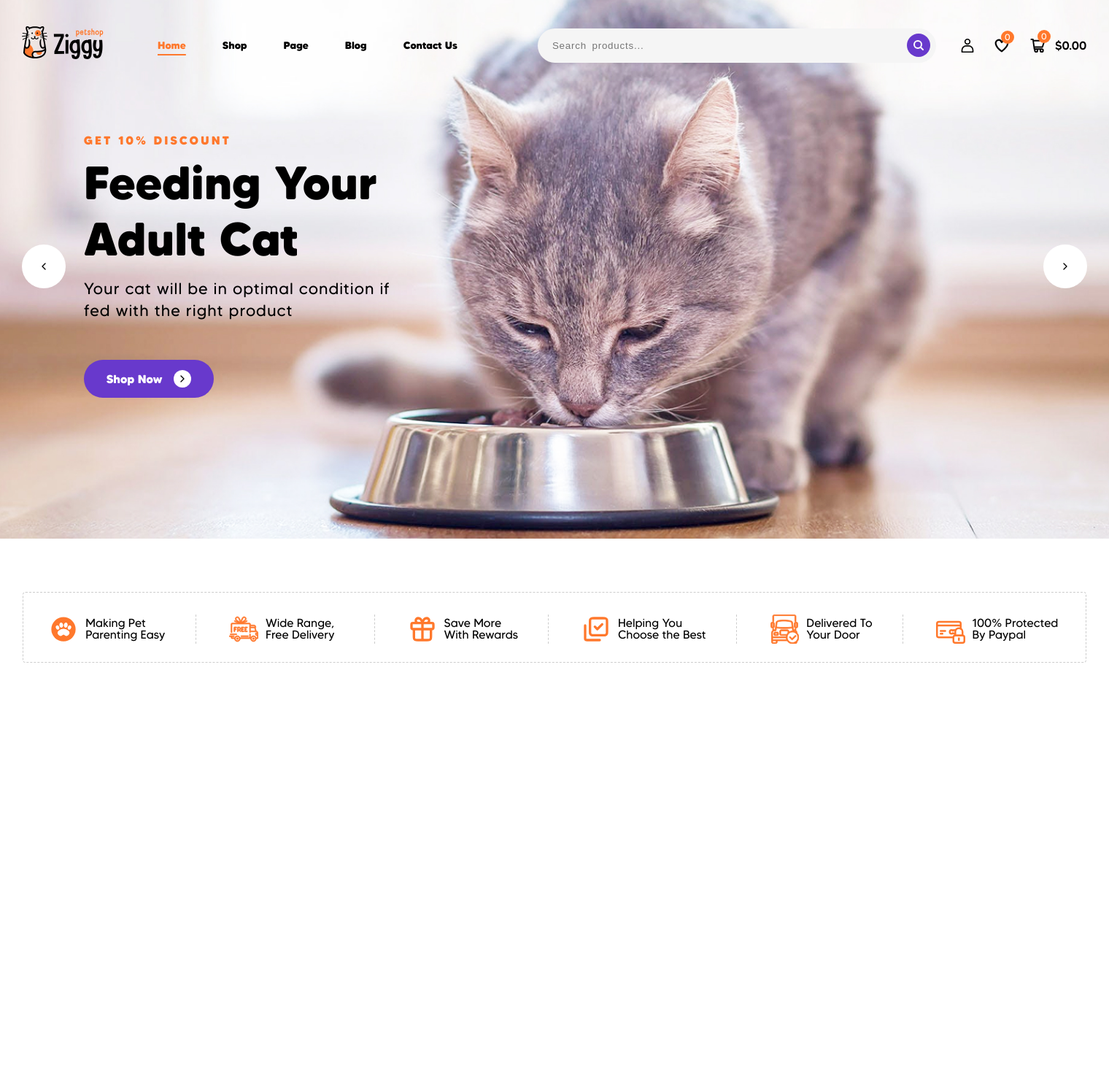
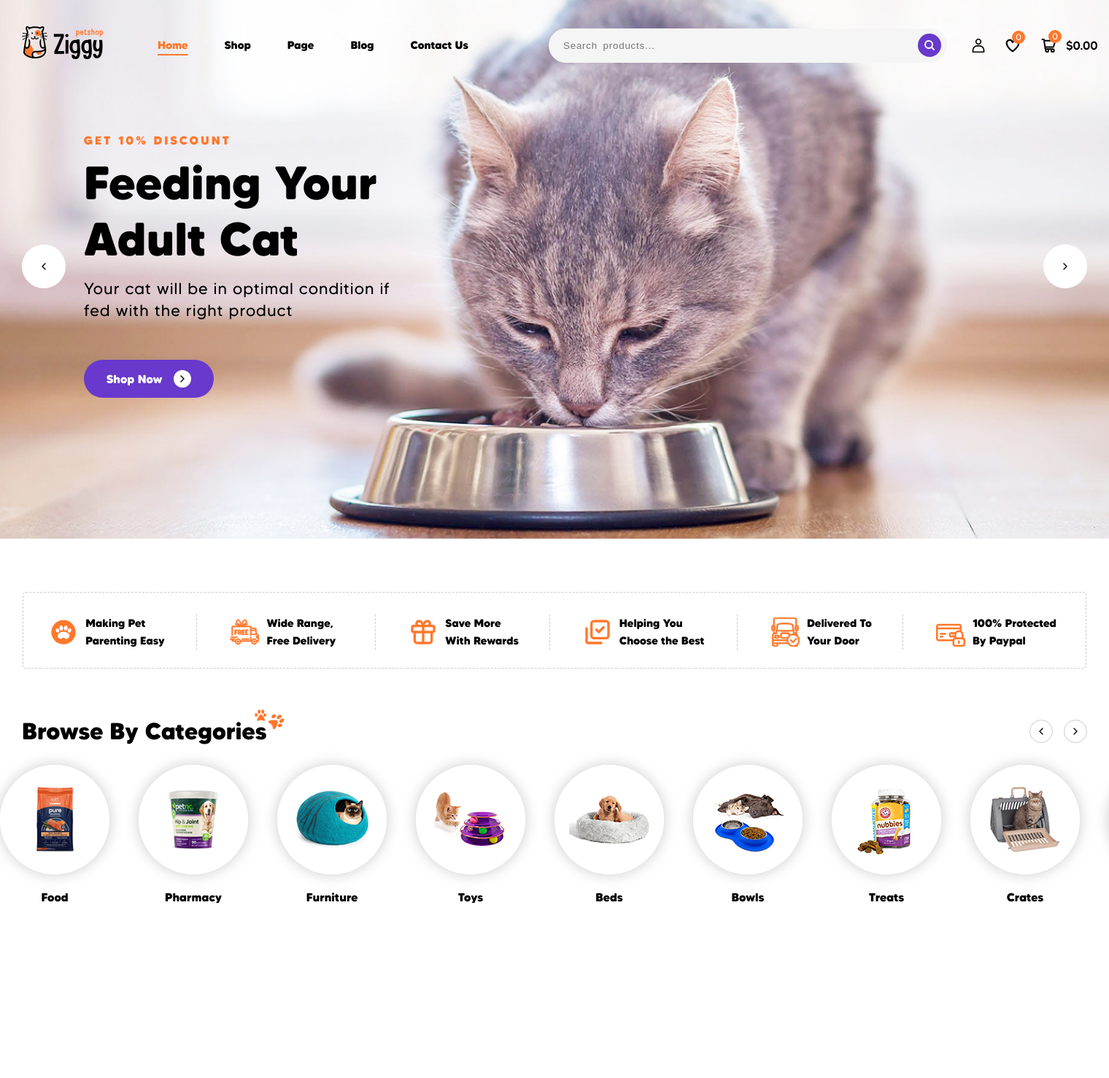
Before and after one commit to SevenCoder03/Pet-Shop_HCN-NDT, a PHP site: page / in a window 1520 px wide. Shown: the top 1477 px of the page at 73% size. Run offline with PHP 8.4, Linux system fonts and the light colour scheme.

Commit message:
Code categories

```diff
--- a/assets/css/styles.css
+++ b/assets/css/styles.css
@@ -107,7 +107,7 @@ a {
 .navbar__link {
     display: block;
     font-weight: 700;
-    font-size: 1.4rem;
+    font-size: 1.5rem;
     color: #000;
     padding: 20px 25px;
     text-wrap: nowrap;
@@ -271,7 +271,7 @@ a {
     margin-top: 61px;
 }
 
-.features__body {
+.features__content {
     display: flex;
     justify-content: space-between;
     align-items: center;
@@ -299,4 +299,92 @@ a {
 
 .features__desc {
     margin-left: 10px;
+    font-size: 1.5rem;
+    font-weight: 700;
+    line-height: 1.6;
 }
+
+/* Categories */
+
+.categories {
+    margin-top: 70px;
+}
+
+.categories__row-1 {
+    display: flex;
+    justify-content: space-between;
+    align-items: center;
+    margin-top: 30px;
+    margin-left: 30px;
+    margin-right: 30px;
+}
+
+.categories__heading {
+    position: relative;
+    right: 0;
+    top: 0;
+    z-index: 0;
+    font-size: 3.2rem;
+    font-weight: 700;
+}
+
+.categories__icon {
+    position: absolute;
+    top: -14px;
+    right: -27px;
+    z-index: -1;
+    width: 50x;
+    height: 30px;
+}
+
+.categories__action {
+    display: flex;
+    align-items: center;
+}
+
+.categories__chevron {
+    width: 32px;
+    height: 32px;
+    border: 1px solid #ccc;
+}
+
+.categories__chevron:hover {
+    color: #fff;
+    border: none;
+    background-color: var(--primary-color-2);
+}
+
+.categories__row-2 {
+    display: flex;
+    justify-content: space-around;
+    align-items: center;
+    gap: 40px;
+    margin-top: 10px;
+    padding-top: 20px;
+    overflow: hidden;
+}
+
+.categories__item {
+    color: #000;
+}
+
+.categories__item:hover {
+    color: var(--primary-color-2);
+}
+
+.categories__item:hover .categories__img {
+    border: 1px dashed var(--primary-color-2);
+}
+
+.categories__img {
+    width: 150px;
+    height: 150px;
+    border-radius: 50%;
+    box-shadow: 0 0 20px #ccc;
+}
+
+.categories__title {
+    text-align: center;
+    margin-top: 20px;
+    font-weight: 700;
+}
--- a/index.html
+++ b/index.html
@@ -220,7 +220,7 @@
             <!-- Features -->
             <div class="features">
                 <div class="display-area">
-                    <div class="features__body">
+                    <div class="features__content">
                         <div class="features__item">
                             <img
                                 src="./assets/icons/pet-easy.svg"
@@ -280,6 +280,142 @@
                     </div>
                 </div>
             </div>
+
+            <!-- Categories -->
+            <div class="categories">
+                <div class="display-area">
+                    <div class="categories__content">
+                        <div class="categories__row-1">
+                            <h2 class="categories__heading">
+                                Browse By Categories
+                                <img
+                                    src="./assets/icons/pet-foot.png"
+                                    alt=""
+                                    class="categories__icon"
+                                />
+                            </h2>
+                            <div class="categories__action">
+                                <div class="categories__chevron chevron">
+                                    <svg
+                                        width="16px"
+                                        height="16px"
+                                        viewBox="0 0 24 24"
+                                        fill="none"
+                                        xmlns="http://www.w3.org/2000/svg"
+                                    >
+                                        <path
+                                            d="M15 6L9 12L15 18"
+                                            stroke="currentColor"
+                                            stroke-width="2"
+                                            stroke-linecap="round"
+                                            stroke-linejoin="round"
+                                        />
+                                    </svg>
+                                </div>
+                                <div class="categories__chevron chevron">
+                                    <svg
+                                        width="16px"
+                                        height="16px"
+                                        viewBox="0 0 24 24"
+                                        fill="none"
+                                        xmlns="http://www.w3.org/2000/svg"
+                                    >
+                                        <path
+                                            d="M9 6L15 12L9 18"
+                                            stroke="currentColor"
+                                            stroke-width="2"
+                                            stroke-linecap="round"
+                                            stroke-linejoin="round"
+                                        />
+                                    </svg>
+                                </div>
+                            </div>
+                        </div>
+                        <div class="categories__row-2">
+                            <a href="#!" class="categories__item">
+                                <img
+                                    src="./assets/images/categories-1.jpg"
+                                    alt="Food"
+                                    class="categories__img"
+                                />
+                                <p class="categories__title">Food</p>
+                            </a>
+                            <a href="#!" class="categories__item">
+                                <img
+                                    src="./assets/images/categories-2.jpg"
+                                    alt="Pharmacy"
+                                    class="categories__img"
+                                />
+                                <p class="categories__title">Pharmacy</p>
+                            </a>
+                            <a href="#!" class="categories__item">
+                                <img
+                                    src="./assets/images/categories-3.jpg"
+                                    alt="Furniture"
+                                    class="categories__img"
+                                />
+                                <p class="categories__title">Furniture</p>
+                            </a>
+                            <a href="#!" class="categories__item">
+                                <img
+                                    src="./assets/images/categories-4.jpg"
+                                    alt="Toys"
+                                    class="categories__img"
+                                />
+                                <p class="categories__title">Toys</p>
+                            </a>
+                            <a href="#!" class="categories__item">
+                                <img
+                                    src="./assets/images/categories-5.jpg"
+                                    alt="Beds"
+                                    class="categories__img"
+                                />
+                                <p class="categories__title">Beds</p>
+                            </a>
+                            <a href="#!" class="categories__item">
+                                <img
+                                    src="./assets/images/categories-6.jpg"
+                                    alt="Bowls"
+                                    class="categories__img"
+                                />
+                                <p class="categories__title">Bowls</p>
+                            </a>
+                            <a href="#!" class="categories__item">
+                                <img
+                                    src="./assets/images/categories-7.jpg"
+                                    alt="Treats"
+                                    class="categories__img"
+                                />
+                                <p class="categories__title">Treats</p>
+                            </a>
+                            <a href="#!" class="categories__item">
+                                <img
+                                    src="./assets/images/categories-8.jpg"
+                                    alt="Crates"
+                                    class="categories__img"
+                                />
+                                <p class="categories__title">Crates</p>
+                            </a>
+                            <a href="#!" class="categories__item">
+                                <img
+                                    src="./assets/images/categories-9.jpg"
+                                    alt="Flea & Tick"
+                                    class="categories__img"
+                                />
+                                <p class="categories__title">Flea & Tick</p>
+                            </a>
+                            <a href="#!" class="categories__item">
+                                <img
+                                    src="./assets/images/categories-10.jpg"
+                                    alt="Clothings"
+                                    class="categories__img"
+                                />
+                                <p class="categories__title">Clothings</p>
+                            </a>
+                        </div>
+                    </div>
+                </div>
+            </div>
         </main>
 
         <!-- Js -->
```
Also changed, not shown: assets/icons/pet-foot.png (added), assets/images/categories-1.jpg (added), assets/images/categories-10.jpg (added), assets/images/categories-2.jpg (added), assets/images/categories-3.jpg (added), assets/images/categories-4.jpg (added), assets/images/categories-5.jpg (added), assets/images/categories-6.jpg (added), assets/images/categories-7.jpg (added), assets/images/categories-8.jpg (added), assets/images/categories-9.jpg (added).
